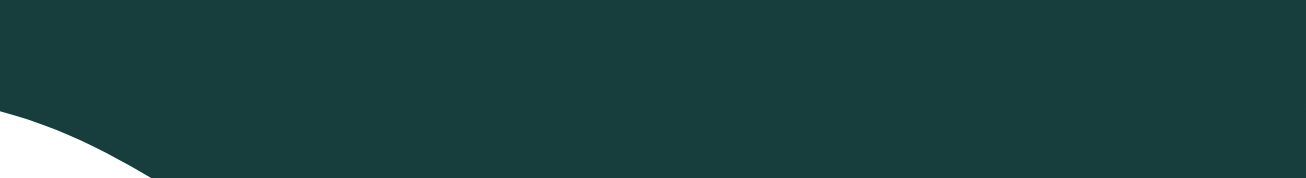
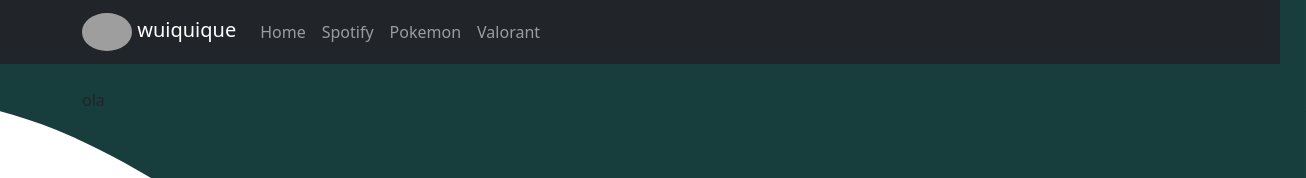
Before and after one commit to wuiquique/wuiquique-s_site, a React (Vite) app in the folder front/: page /pokemon/1 in a window 1280 px wide. Shown: the top 178 px of the page, 1306 px wide, since content can reach past the window. Built offline with nearby package versions, Linux system fonts and the light colour scheme; grey boxes are pictures that could not be loaded.

Commit message:
little adds

```diff
--- a/front/src/main.tsx
+++ b/front/src/main.tsx
@@ -6,6 +6,7 @@ import 'bootstrap/dist/css/bootstrap.min.css';
 import Error from "./layouts/Error";
 import SpotifyDashboard from "./pages/Spotify/Dashboard";
 import PokemonDashboard from "./pages/Pokemon/Dashboard";
+import PokemonDetalle from "./pages/Pokemon/Detalle";
 
 const router = createBrowserRouter([
   {
@@ -20,6 +21,10 @@ const router = createBrowserRouter([
       {
         path: "pokemon",
         element: <PokemonDashboard />
+      },
+      {
+        path: "pokemon/:gen",
+        element: <PokemonDetalle />
       }
     ]
   },
--- a/front/src/pages/Pokemon/Dashboard.tsx
+++ b/front/src/pages/Pokemon/Dashboard.tsx
@@ -1,7 +1,10 @@
 import { Col, Row } from "react-bootstrap";
 import { FaSearch } from "react-icons/fa";
+import { useNavigate } from "react-router-dom";
 
 export default function PokemonDashboard() {
+  const navigate = useNavigate();
+
   const generaciones = [
     {
       name: "Primera Generacion",
@@ -170,6 +173,7 @@ export default function PokemonDashboard() {
                 </div>
               ))}
               <button
+                onClick={() => navigate(`/pokemon/${i+1}`)}
                 type="button"
                 style={{
                   backgroundColor: "#183D3D",
--- /dev/null
+++ b/front/src/pages/Pokemon/Detalle.tsx
@@ -0,0 +1,5 @@
+export default function PokemonDetalle() {
+    return (
+        <div>ola</div>
+    )
+}
```
